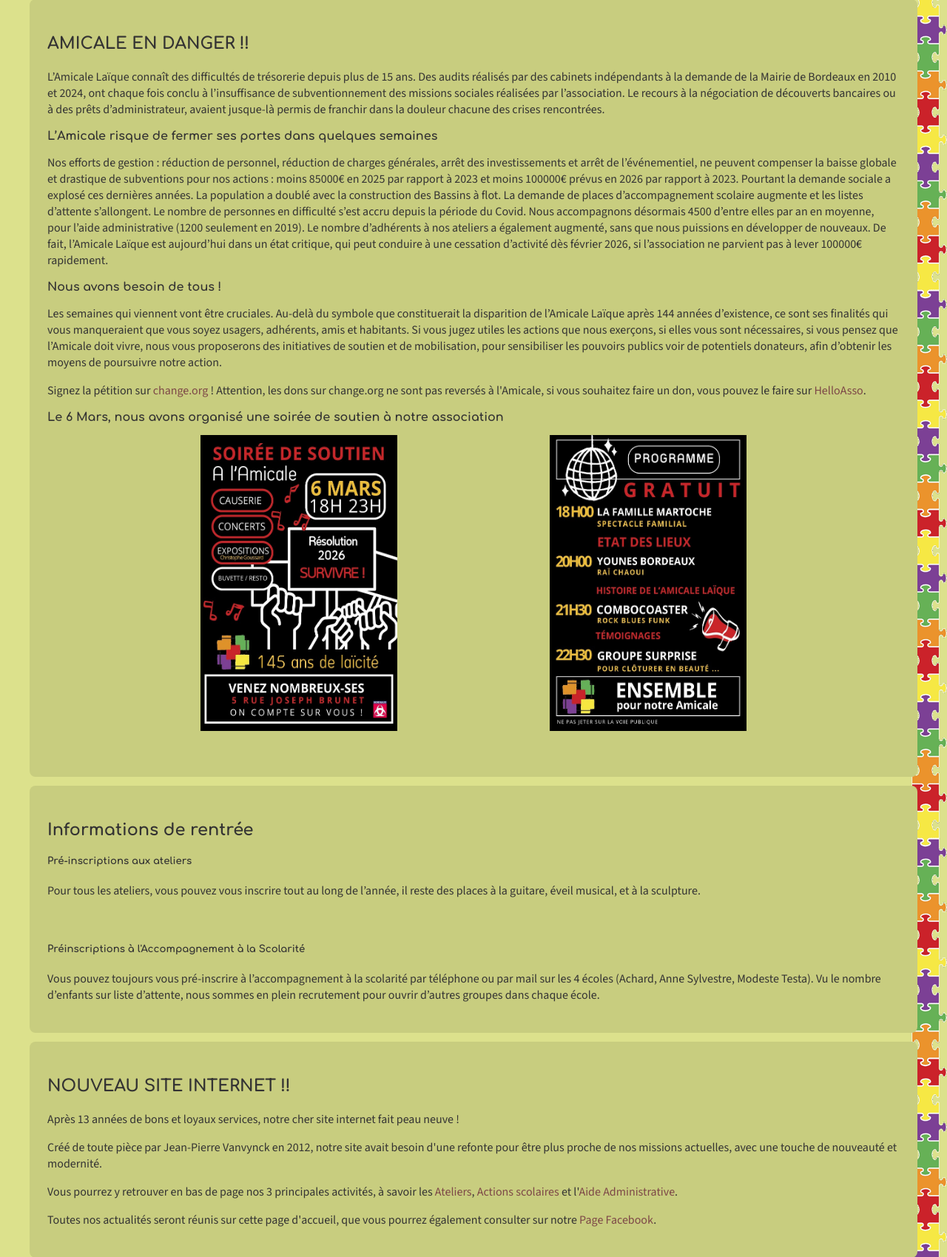
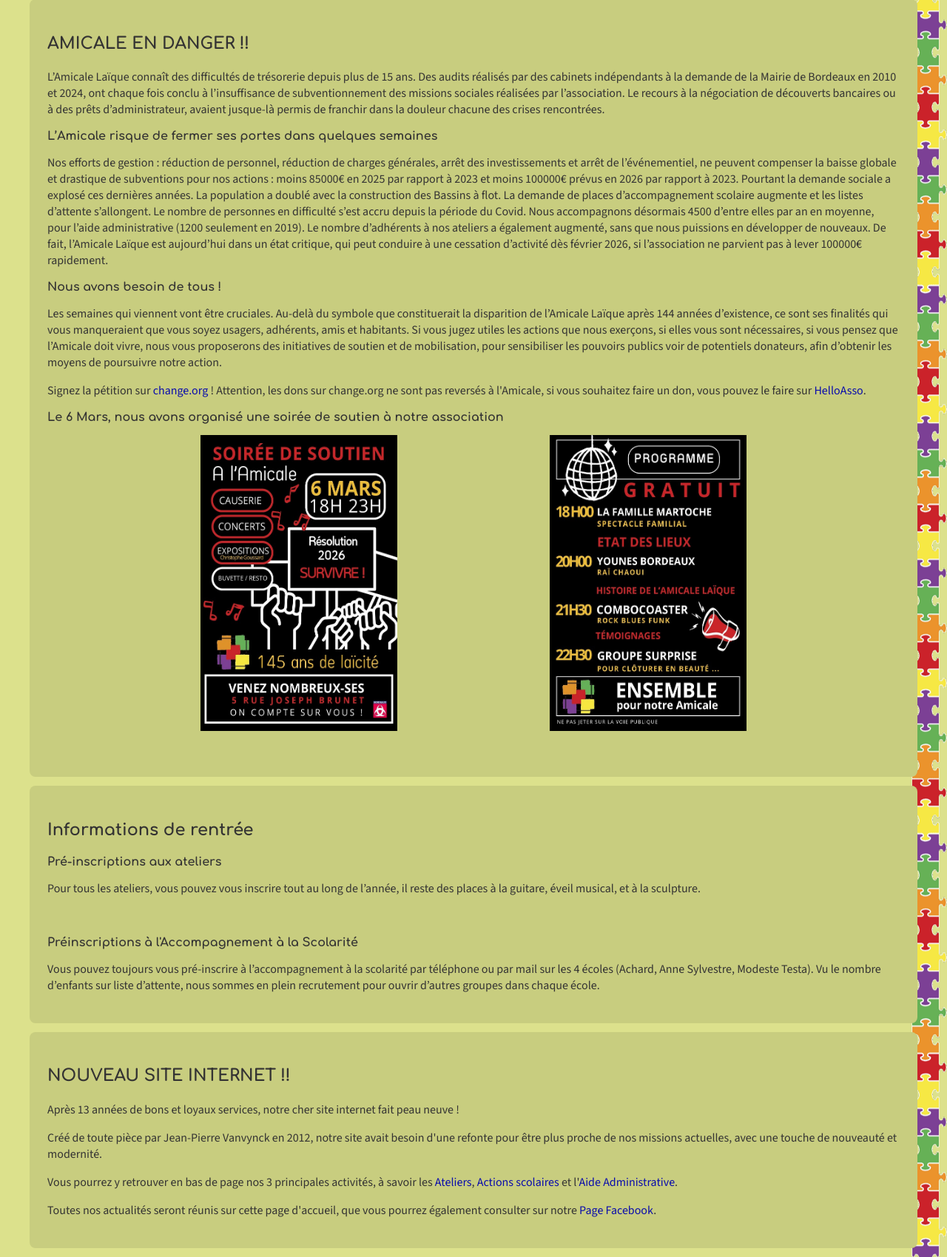
Before and after one commit to mufour/alb-site, a PHP site: page / in a window 1280 px wide. Shown: the part 803-2502 px from the top of the page at 74% size. Run offline with PHP 8.4, Linux system fonts and the light colour scheme.

Commit message:
wave evaluation tool fixes

```diff
--- a/aide_administrative.php
+++ b/aide_administrative.php
@@ -16,7 +16,7 @@
 <body id="activities">
 
     <?php require_once 'components/header.php'; ?>
-    <?php require_once 'components/submenu-activites'; ?>
+    <?php require_once 'components/submenu-activites.php'; ?>
 
     <main id="main">
         <div class="title">
--- a/historique.php
+++ b/historique.php
@@ -111,7 +111,7 @@
             <div class="w-4">
                 <h4>Réunion du comité</h4>
                 <a href="http://www.amicalebacalan.com/images/comite_19130523_big.jpg"><img
-                        src="images/comite_19130523_big.jpg" alt="compte-rendu-comite2"
+                        src="images/comite_19130523_big.jpg" alt="compte-rendu-comite"
                         style="max-width: 90%; height: auto; display: block;"></a>
             </div>
         </div>
--- a/index.php
+++ b/index.php
@@ -143,11 +143,11 @@
         <div class="w-12-content-news">
             <div class="text">
                 <h3>Informations de rentrée</h3>
-                <h5>Pré-inscriptions aux ateliers</h5>
+                <h4>Pré-inscriptions aux ateliers</h4>
                 <p>Pour tous les ateliers, vous pouvez vous inscrire tout au long de l’année, il reste des places à la
                     guitare, éveil musical, et à la sculpture.</p>
                 <br>
-                <h5>Préinscriptions à l'Accompagnement à la Scolarité</h5>
+                <h4>Préinscriptions à l'Accompagnement à la Scolarité</h4>
                 <p>Vous pouvez toujours vous pré-inscrire à l’accompagnement à la scolarité par téléphone ou par mail
                     sur
                     les 4 écoles (Achard, Anne Sylvestre, Modeste Testa).
--- a/mentions-legales.php
+++ b/mentions-legales.php
@@ -56,7 +56,7 @@
                 <p>Développement web : Raoul de Colombel</p>
                 <p>Contact : raoul.decolombel@yahoo.fr</p>
                 <p>Année de création : 2025</p>
-                <h4></h4>
+                <br>
                 <h4>Mise à jour et maintenance</h4>
                 <p> Thomas Briolais</p>
             </div>
--- a/public/styles.css
+++ b/public/styles.css
@@ -427,7 +427,7 @@ textarea {
 
 .ariane a {
     text-decoration: none;
-    color: #d3d1d1;
+    color: #0a0cac;
     margin-right: 24px;
 }
 
@@ -518,7 +518,7 @@ textarea {
 
 p a {
     text-decoration: none;
-    color: #7d4747;
+    color: #0a0cac;
 }
 
 a:active {
```
